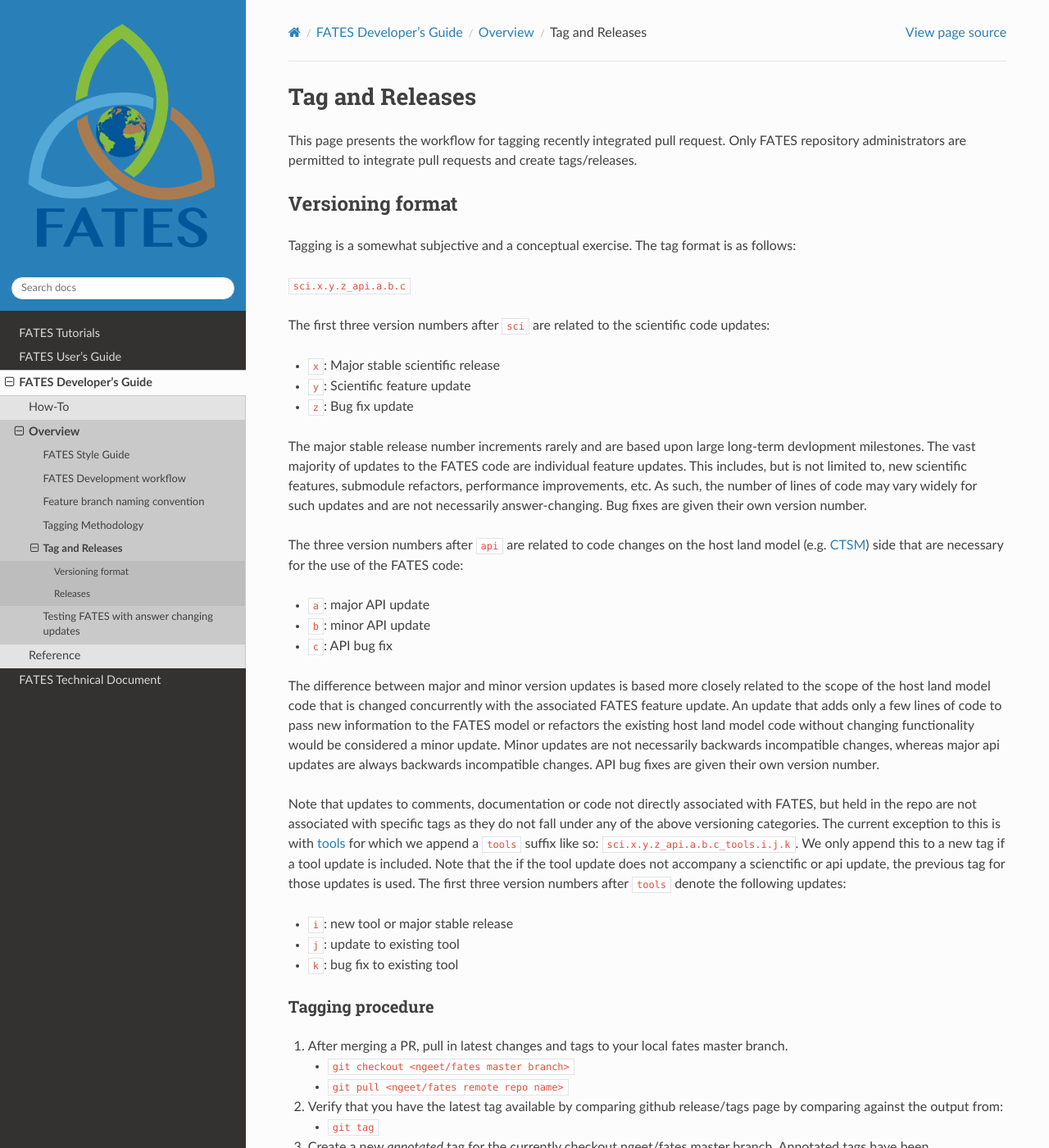
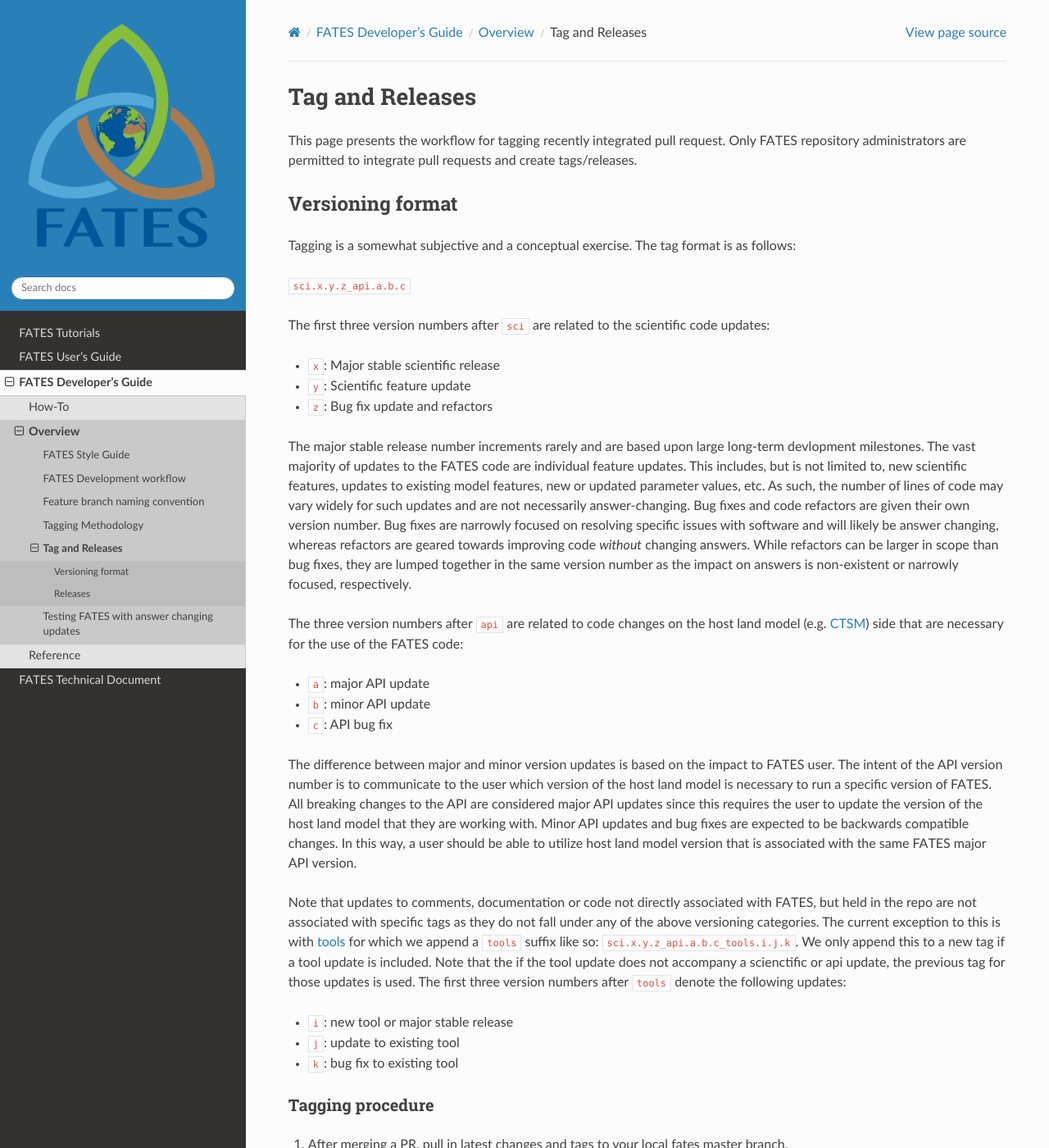
Before and after one commit to NGEET/fates-users-guide, a Sphinx documentation site: the page built from docs/source/developer/Tags-and-releases.md, in a window 1280 px wide and 1400 px high. Shown: the whole window at 82% size. Built offline with Sphinx 7.4.7 and the Read the Docs theme 3.1.0, drawn with Linux system fonts in a browser that asks for light colours.

Commit message:
rework and change the tagging language to more clearly communicate how to tag updates

```diff
--- a/docs/source/developer/Tags-and-releases.md
+++ b/docs/source/developer/Tags-and-releases.md
@@ -11,16 +11,16 @@ Tagging is a somewhat subjective and a conceptual exercise.  The tag format is a
 The first three version numbers after `sci` are related to the scientific code updates:
 - `x`: Major stable scientific release
 - `y`: Scientific feature update
-- `z`: Bug fix update
+- `z`: Bug fix update and refactors
 
-The major stable release number increments rarely and are based upon large long-term devlopment milestones.  The vast majority of updates to the FATES code are individual feature updates.  This includes, but is not limited to, new scientific features, submodule refactors, performance improvements, etc.  As such, the number of lines of code may vary widely for such updates and are not necessarily answer-changing.  Bug fixes are given their own version number.
+The major stable release number increments rarely and are based upon large long-term devlopment milestones.  The vast majority of updates to the FATES code are individual feature updates.  This includes, but is not limited to, new scientific features, updates to existing model features, new or updated parameter values, etc.  As such, the number of lines of code may vary widely for such updates and are not necessarily answer-changing.  Bug fixes and code refactors are given their own version number.  Bug fixes are narrowly focused on resolving specific issues with software and will likely be answer changing, whereas refactors are geared towards improving code _without_ changing answers.  While refactors can be larger in scope than bug fixes, they are lumped together in the same version number as the impact on answers is non-existent or narrowly focused, respectively.
 
 The three version numbers after `api` are related to code changes on the host land model (e.g. [CTSM](https://github.com/ESCOMP/ctsm)) side that are necessary for the use of the FATES code:
 - `a`: major API update
 - `b`: minor API update
 - `c`: API bug fix
 
-The difference between major and minor version updates is based more closely related to the scope of the host land model code that is changed concurrently with the associated FATES feature update.  An update that adds only a few lines of code to pass new information to the FATES model or refactors the existing host land model code without changing functionality would be considered a minor update.  Minor updates are not necessarily backwards incompatible changes, whereas major api updates are always backwards incompatible changes.  API bug fixes are given their own version number.
+The difference between major and minor version updates is based on the impact to FATES user.  The intent of the API version number is to communicate to the user which version of the host land model is necessary to run a specific version of FATES.  All breaking changes to the API are considered major API updates since this requires the user to update the version of the host land model that they are working with.  Minor API updates and bug fixes are expected to be backwards compatible changes.  In this way, a user should be able to utilize host land model version that is associated with the same FATES major API version.
 
 Note that updates to comments, documentation or code not directly associated with FATES, but held in the repo are not associated with specific tags as they do not fall under any of the above versioning categories.  The current exception to this is with [tools](https://github.com/NGEET/fates/tree/master/tools) for which we append a `tools` suffix like so: `sci.x.y.z_api.a.b.c_tools.i.j.k`.  We only append this to a new tag if a tool update is included.  Note that the if the tool update does not accompany a scienctific or api update, the previous tag for those updates is used.  The first three version numbers after `tools` denote the following updates:
 - `i`: new tool or major stable release
```
